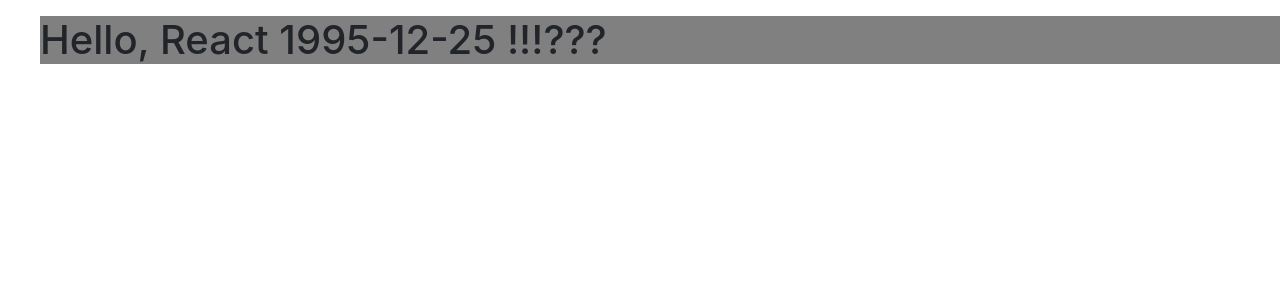
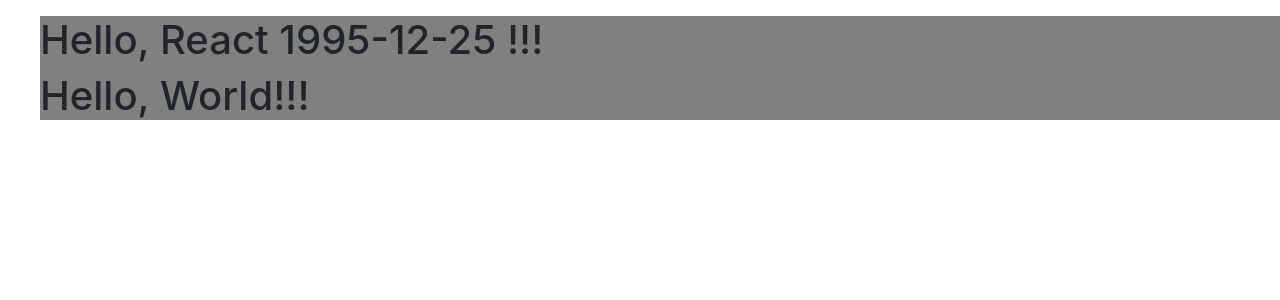
Before and after one commit to gyp2018/react, a React app: page / in a window 1280 px wide. Shown: the top 300 px of the page. Built offline with nearby package versions, Linux system fonts and the light colour scheme.

Commit message:
rename bundle

```diff
--- a/src/App.js
+++ b/src/App.js
@@ -1,5 +1,6 @@
 import React, { Component } from "react";
 import Hello from "./app/Hello";
+import World from "./app/World";
 
 import './App.css';
 
@@ -8,6 +9,7 @@
     return (
       <div className="app">
         <Hello name="React" />
+        <World />
       </div>
     );
   }
--- a/src/app/Hello.js
+++ b/src/app/Hello.js
@@ -3,7 +3,7 @@
 const day = "1995-12-25";
 
 function Hello({ name }) {
-  return <h1>Hello, {name} {day} !!!??? </h1>;
+  return <h1>Hello, {name} {day} !!!</h1>;
 }
 
 export default Hello;
--- /dev/null
+++ b/src/app/World.js
@@ -0,0 +1,7 @@
+import React from 'react';
+
+const World = () => (
+  <h1>Hello, World!!!</h1>
+);
+
+export default World;
--- a/webpack.config.js
+++ b/webpack.config.js
@@ -17,7 +17,7 @@
 
   output: {
     path: BUILD_DIR,
-    filename: '[name].[chunkhash].bundle.js',
+    filename: '[name].[chunkhash].js',
   },
 
   module: {
@@ -45,9 +45,9 @@
     }),
     new webpack.HashedModuleIdsPlugin(),
     new webpack.optimize.CommonsChunkPlugin({
-      name: ['vendor','manifest'],
+      names: ['vendor', 'manifest'],
     }),
-    new ExtractTextPlugin('[name].[chunkhash].bundle.css'),
+    new ExtractTextPlugin('[name].[chunkhash].css'),
     new UglifyJSPlugin({
       sourceMap: true
     }),
```
Also changed, not shown: 19 other files (tests, documents, lock files or other folders).
